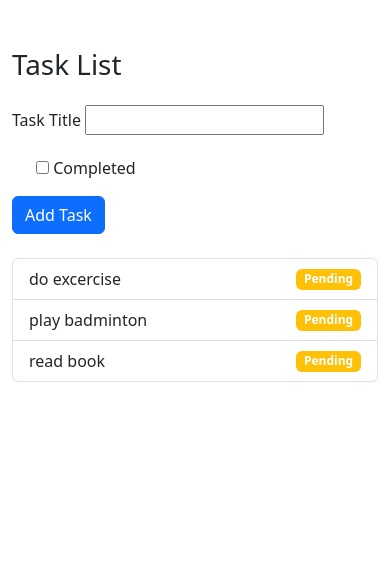
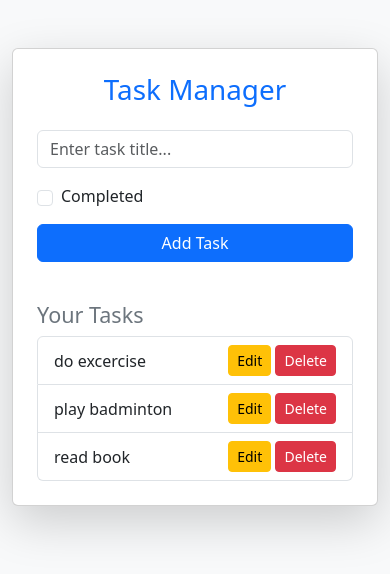
Before and after one commit to mrlaw74/django-web, a Django app: page / in a window 390 px wide. Shown: the top 574 px of the page. Run offline with Django 5.2, Linux system fonts and the light colour scheme; data comes from the database, SQL or seed files in the repository; both versions use the stored data as it was after the commit.

Commit message:
What's Improved? ✅ Card Layout – Tasks are inside a nicely styled card. ✅ Modern Form Design – Inputs are arranged in a grid for better alignment. ✅ Strikethrough Completed Tasks – Visually distinguish completed tasks. ✅ Delete Confirmation Popup – Prevents accidental deletions. ✅ Mobile-Responsive – Works great on all devices.

```diff
--- a/myproject/myapp/templates/home.html
+++ b/myproject/myapp/templates/home.html
@@ -3,24 +3,30 @@
 <head>
     <meta charset="UTF-8">
     <meta name="viewport" content="width=device-width, initial-scale=1.0">
-    <title>Task List</title>
+    <title>Task Manager</title>
     <link rel="stylesheet" href="https://cdn.jsdelivr.net/npm/bootstrap@5.3.0/dist/css/bootstrap.min.css">
+    <script src="https://cdn.jsdelivr.net/npm/bootstrap@5.3.0/dist/js/bootstrap.bundle.min.js"></script>
 </head>
-<body class="container mt-5">
-    <h1 class="mb-4">Task List</h1>
+<body class="bg-light">
+    <div class="container mt-5">
+        <div class="card shadow-lg p-4">
+            <h1 class="text-center mb-4 text-primary">Task Manager</h1>
 
-    <!-- Form for adding a new task -->
+            <!-- Task Form -->
             <form method="POST" class="mb-4">
                 {% csrf_token %}
-        <div class="mb-3">
-            <label for="id_title" class="form-label">Task Title</label>
-            {{ form.title }}
+                <div class="row g-3">
+                    <div class="col-md-8">
+                        <input type="text" name="title" class="form-control" placeholder="Enter task title..." required>
                     </div>
-        <div class="form-check mb-3">
-            {{ form.completed }}
-            <label class="form-check-label" for="id_completed">Completed</label>
+                    <div class="col-md-2 d-flex align-items-center">
+                        <input type="checkbox" name="completed" class="form-check-input me-2" id="completed">
+                        <label for="completed" class="form-check-label">Completed</label>
                     </div>
-        <button type="submit" class="btn btn-primary">Add Task</button>
+                    <div class="col-md-2">
+                        <button type="submit" class="btn btn-primary w-100">Add Task</button>
+                    </div>
+                </div>
             </form>
 
             <!-- Display validation errors -->
@@ -36,21 +42,37 @@
                 </div>
             {% endif %}
 
-    <!-- Task list -->
+            <!-- Task List -->
+            <div class="mt-3">
+                <h4 class="text-secondary">Your Tasks</h4>
                 <ul class="list-group">
                     {% for task in tasks %}
                         <li class="list-group-item d-flex justify-content-between align-items-center">
+                            <div>
+                                <span class="{% if task.completed %}text-success text-decoration-line-through{% endif %}">
                                     {{ task.title }}
-                <span class="badge bg-{% if task.completed %}success{% else %}warning{% endif %}">
-                    {% if task.completed %} Done {% else %} Pending {% endif %}
                                 </span>
+                            </div>
+                            <div>
+                                <a href="{% url 'edit_task' task.id %}" class="btn btn-warning btn-sm">Edit</a>
+                                <button class="btn btn-danger btn-sm" onclick="confirmDelete({{ task.id }})">Delete</button>
+                            </div>
                         </li>
                     {% empty %}
-            <li class="list-group-item text-muted">No tasks available.</li>
+                        <li class="list-group-item text-muted text-center">No tasks available.</li>
                     {% endfor %}
                 </ul>
+            </div>
+        </div>
+    </div>
 
-    <!-- Bootstrap JS (optional) -->
-    <script src="https://cdn.jsdelivr.net/npm/bootstrap@5.3.0/dist/js/bootstrap.bundle.min.js"></script>
+    <!-- Delete Confirmation Script -->
+    <script>
+        function confirmDelete(taskId) {
+            if (confirm("Are you sure you want to delete this task?")) {
+                window.location.href = `/delete/${taskId}/`;
+            }
+        }
+    </script>
 </body>
 </html>
--- a/myproject/myapp/urls.py
+++ b/myproject/myapp/urls.py
@@ -1,6 +1,8 @@
 from django.urls import path
-from .views import home
+from .views import home, edit_task, delete_task
 
 urlpatterns = [
     path('', home, name='home'),
+    path('edit/<int:task_id>/', edit_task, name='edit_task'),
+    path('delete/<int:task_id>/', delete_task, name='delete_task'),
 ]
--- a/myproject/myapp/views.py
+++ b/myproject/myapp/views.py
@@ -1,15 +1,35 @@
-from django.shortcuts import render, redirect
+from django.shortcuts import render, redirect, get_object_or_404
 from .models import Task
 from .forms import TaskForm
 
+# Home view (already exists)
 def home(request):
     tasks = Task.objects.all()
     form = TaskForm()
 
     if request.method == "POST":
         form = TaskForm(request.POST)
-        if form.is_valid():  # Validate form data
-            form.save()  # Save to the database
-            return redirect('home')  # Redirect to home page
+        if form.is_valid():
+            form.save()
+            return redirect('home')
 
     return render(request, 'home.html', {'tasks': tasks, 'form': form})
+
+# Edit task view
+def edit_task(request, task_id):
+    task = get_object_or_404(Task, id=task_id)
+    form = TaskForm(instance=task)
+
+    if request.method == "POST":
+        form = TaskForm(request.POST, instance=task)
+        if form.is_valid():
+            form.save()
+            return redirect('home')
+
+    return render(request, 'edit_task.html', {'form': form, 'task': task})
+
+# Delete task view
+def delete_task(request, task_id):
+    task = get_object_or_404(Task, id=task_id)
+    task.delete()
+    return redirect('home')
```
Also changed, not shown: myproject/myapp/templates/edit_task.html (added, +26 -0 lines), myproject/db.sqlite3, 1 other file. Lines whose indentation alone changed are shown as unchanged.
